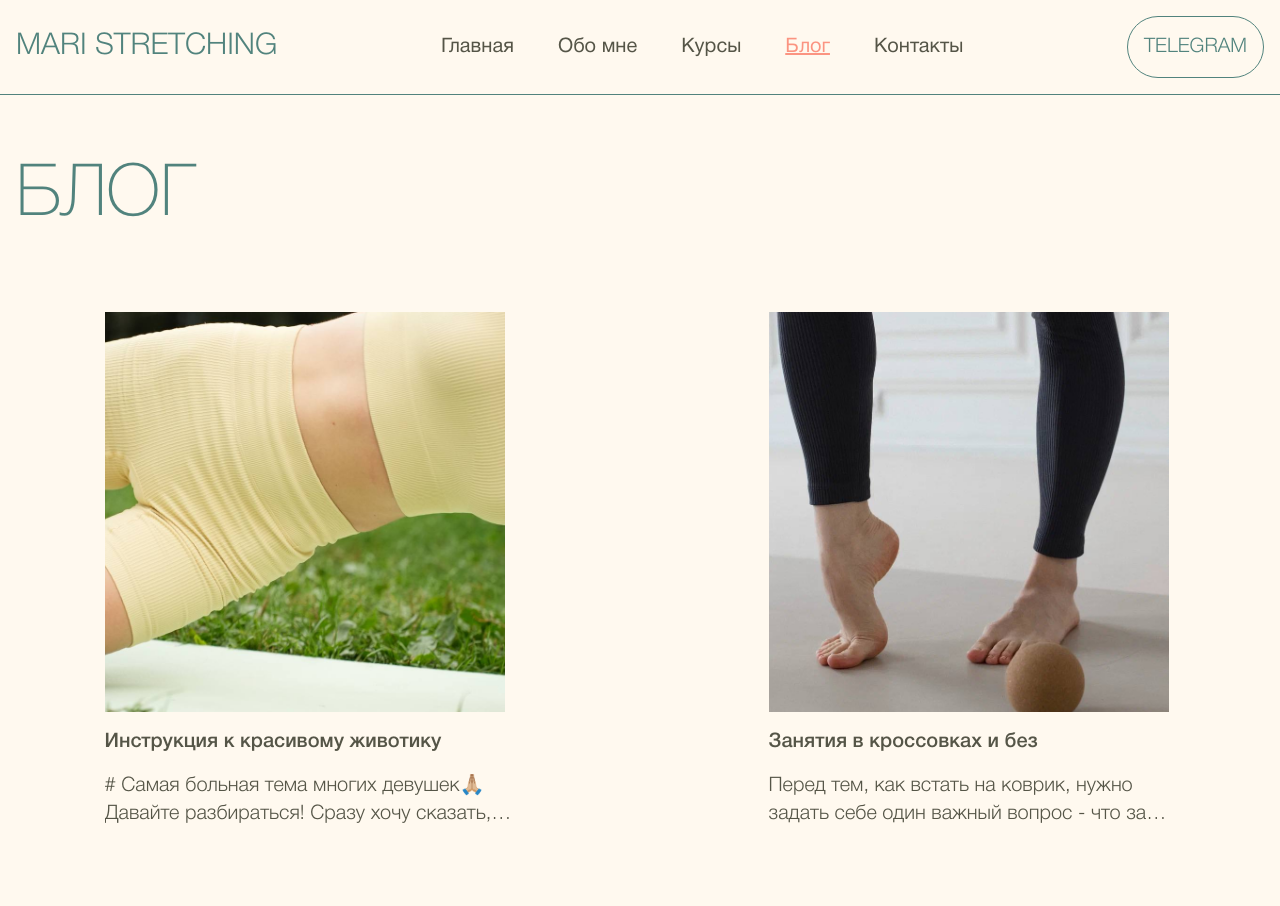
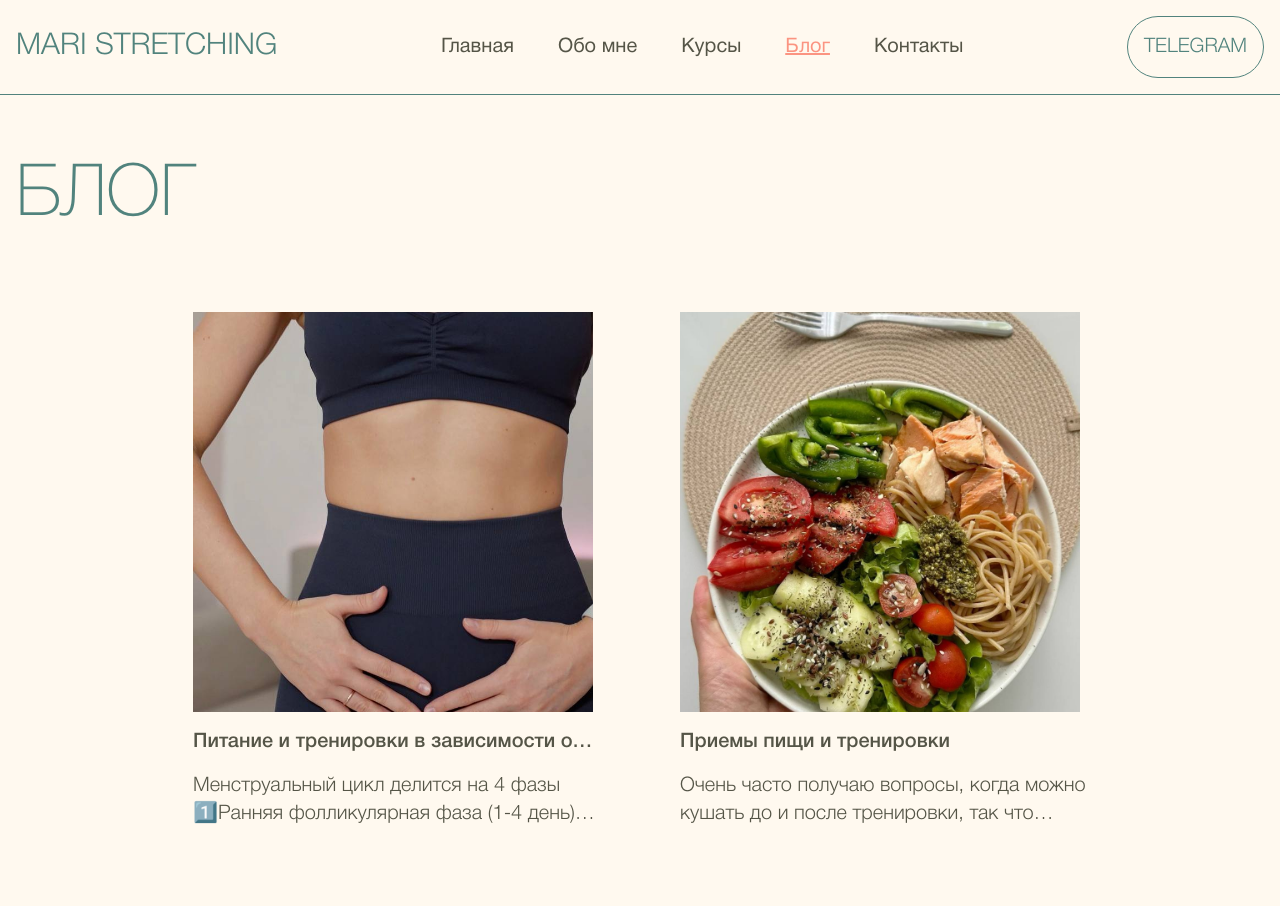
Before and after one commit to artemyizmaylov/maristretching, a Next.js app: page /blog in a window 1280 px wide. Shown: the top 906 px of the page. Built offline with nearby package versions, Linux system fonts and the light colour scheme.

Commit message:
Добавлены страницы блога и курсов

```diff
--- a/app/blog/page.jsx
+++ b/app/blog/page.jsx
@@ -7,7 +7,7 @@ export default function Blog() {
     return (
         <div className="pt-10 sm:pt-20">
             <h1 className="uppercase text-green font-extralight text-4xl sm:text-7xl mb-10 sm:mb-20">Блог</h1>
-            <div className="flex flex-wrap gap-10 sm:gap-20 justify-around">
+            <div className="flex flex-wrap gap-10 sm:gap-20 justify-center">
                 {posts.map((post) => (
                     <ArticleCard key={post.id} data={post} />
                 ))}
--- a/app/ui/course-card.jsx
+++ b/app/ui/course-card.jsx
@@ -8,7 +8,7 @@ export default function CourseCard({ data }) {
         <div className="container pb-12 max-w-[70%] md:max-w-[85%]">
             <h3 className="font-extralight text-4xl sm:text-7xl text-pink uppercase text-center pb-2 sm:pb-7 lg:pb-20">{data.title}</h3>
             <div className="flex flex-col-reverse lg:flex-row gap-2 sm:gap-7">
-                <div className="flex flex-col gap-4 sm:gap-7 justify-between basis-1/2">
+                <div className="flex flex-col gap-7 justify-between basis-1/2">
                     <p className="text-left">{data.annotation}</p>
                     <Link
                         href={
@@ -27,9 +27,9 @@ export default function CourseCard({ data }) {
                 </div>
                 <div className="flex flex-col gap-7 justify-between basis-1/2">
                     <Image src={data.image} alt="#" width={350} height={350} className="aspect-square object-cover hidden lg:block " />
-                    <ul className="flex flex-wrap">
+                    <ul className="hidden flex-wrap md:flex justify-center lg:justify-start">
                         {data.tags.map((item) => (
-                            <li className="pl-3 pr-3 first-of-type:border-l border-r border-l-green text-sm sm:text-xl" key={item}>{item}</li>
+                            <li className="pl-3 pr-3 first-of-type:border-l border-r border-l-green text-sm lg:text-xl" key={item}>{item}</li>
                         ))}
                     </ul>
                 </div>
--- /dev/null
+++ b/posts/phazi-cikla.mdx
@@ -0,0 +1,35 @@
+---
+    'title': 'Питание и тренировки в зависимости от фазы цикла🌸'
+    'date': '2024-11-11'
+    'image': '/images/phazi-cikla.jpg'
+---
+
+Менструальный цикл делится на 4 фазы
+
+1️⃣Ранняя фолликулярная фаза (1-4 день)
+
+2️⃣Поздняя фолликулярная фаза (5-11 день)
+
+3️⃣Овуляторная фаза (12-15 день)
+
+4️⃣Лютеиновая фаза (16-28 день)
+
+*в среднем при отсутствии каких-либо заболеваний
+
+Фолликулярная фаза
+В это время для того, чтобы получать энергию для тренировок, организм в бОльшей степени использует мышечный гликоген, поэтому силовые показатели в эту фазу хорошо увеличиваются💪🏼
+Не урезай сильно углеводы в это время🙏🏼
+
+Овуляция
+В этот период силовые показатели самые высокие, ты можешь почувствовать, что привычные тренировка даются гораздо проще, некоторые даже увеличивают уровень нагрузки в это время.
+В эту фазу можно немного увеличить калорийность, но при это баланс БЖУ оставь неизменным.
+
+Лютеиновая фаза
+Организм переключился на другой источник энергии - жир, поэтому самое время его топить😄 В это время можно включить больше умеренных кардионагрузок, лучше не пропускать свои обычные тренировки.
+Здесь нужно пить достаточно воды, сократить потребление соли и контролировать потребление углеводов, чтобы не было отеков🙏🏼
+
+Менструация
+Период особенной осторожности🩷 В первые дни лучше воздержаться от нагрузок, исключить упражнения на пресс и перевернутые позы (где таз выше головы).
+В конце менструации можно вернуться к интенсивным нагрузкам, также лучше не делать профицит калорий.
+
+Так что переноси интенсивную работу с телом на первую половину цикла, а на вторую оставь кардиотренировки и умеренные нагрузки✨
--- /dev/null
+++ b/posts/priemi-pishi.mdx
@@ -0,0 +1,17 @@
+---
+    'title': 'Приемы пищи и тренировки'
+    'date': '2024-09-18'
+    'image': '/images/priemi-pishi.jpg'
+---
+
+Очень часто получаю вопросы, когда можно кушать до и после тренировки, так что уверена, текст будет актуален для многих💛
+
+Сейчас мы поговорим про полноценную тренировку, например, силовую или кардио, зарядка 5-10 минут, МФР или легкая короткая растяжка сюда не входят🙏🏼
+
+Итак, если вы тренируетесь в первой половине дня, то поесть нужно за 1-2 часа до тренировки, либо за 30 минут до выпить свежевыжатый сок, который быстро поднимет сахар и даст вам силы на занятие. После тренировки сразу можно выпить протеин, а полноценно покушать через час или полтора.
+
+Если тренировка вечерняя, то ужинаем за 1-2 часа до занятия, а после можно выпить протеин или скушать что-то белковое.
+
+Хочу вам напомнить, что нет исследований, которые подтверждают, что занятия на голодный желудок сжигают больше калорий, поэтому не нужно жертвовать своими силами и плохим самочувствием ради этого. Также не рекомендуется тренироваться сразу после пищи, потому что это сильно снижает работу ЖКТ, потому что организм активизируется и переваривание пищи уходит на дальний план.
+
+Если готовить о коротких зарядках/растяжках, то делайте так, как комфортно вам, но тренироваться сразу после еды не стоит, лучше подождать хотя бы минут 30🙏🏼
```
Also changed, not shown: public/images/phazi-cikla.jpg (added), public/images/priemi-pishi.jpg (added).
